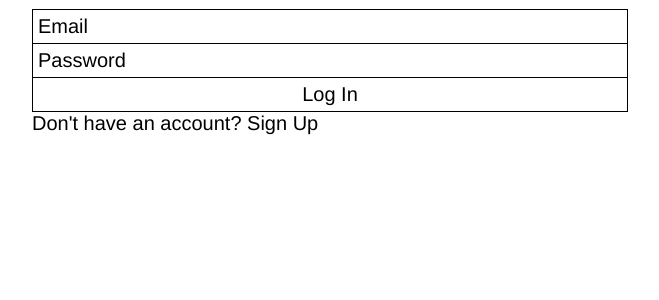
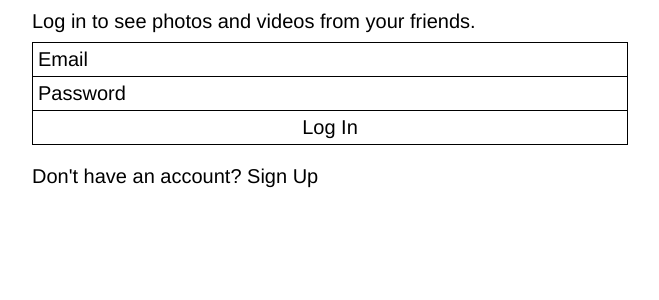
Before and after one commit to henricbjork/images, a React (Create React App) app: page /login in a window 1280 px wide. Shown: the top 300 px of the page, without its empty margins (310-969 px from the left). Built offline with nearby package versions, Linux system fonts and the light colour scheme.

Commit message:
updated post query

```diff
--- a/src/index.scss
+++ b/src/index.scss
@@ -167,6 +167,14 @@ nav {
   }
 }
 
+.login-text {
+  padding: 0 0 10px 0;
+}
+
+.error-text {
+  padding: 10px 0 10px 0;
+}
+
 // .general-form {
 //   width: 596px;
 //   background: white;
--- a/src/pages/Home.js
+++ b/src/pages/Home.js
@@ -29,7 +29,6 @@ const HomeTest = () => {
 
   return (
     <div>
-      {console.log('hej')}
       <Nav />
       <div className="content">
         {posts.length > 0 ? (
--- a/src/pages/Login.js
+++ b/src/pages/Login.js
@@ -47,6 +47,9 @@ const Start = () => {
 
   return (
     <div>
+      <p className="login-text">
+        Log in to see photos and videos from your friends.
+      </p>
       <form onSubmit={login}>
         <input
           type="email"
@@ -64,8 +67,10 @@ const Start = () => {
         />
         <button>Log In</button>
       </form>
-      <div>{errors}</div>
-      <Link to="/signup">Don't have an account? Sign Up</Link>
+      <p className="error-text">{errors}</p>
+      <Link className="login-text" to="/signup">
+        Don't have an account? Sign Up
+      </Link>
     </div>
   );
 };
--- a/src/pages/SignUp.js
+++ b/src/pages/SignUp.js
@@ -49,6 +49,9 @@ const SignUp = () => {
 
   return (
     <div>
+      <p className="login-text">
+        Sign up to see photos and videos from your friends.
+      </p>
       <form onSubmit={login}>
         <input
           type="email"
@@ -66,8 +69,10 @@ const SignUp = () => {
         />
         <button>Sign Up</button>
       </form>
-      <div>{errors}</div>
-      <Link to="/login">Have an account? Login</Link>
+      <span className="error-text">{errors}</span>
+      <Link className="login-text" to="/login">
+        Have an account? Login
+      </Link>
     </div>
   );
 };
```
Also changed, not shown: 1 other file (tests, documents, lock files or other folders).
